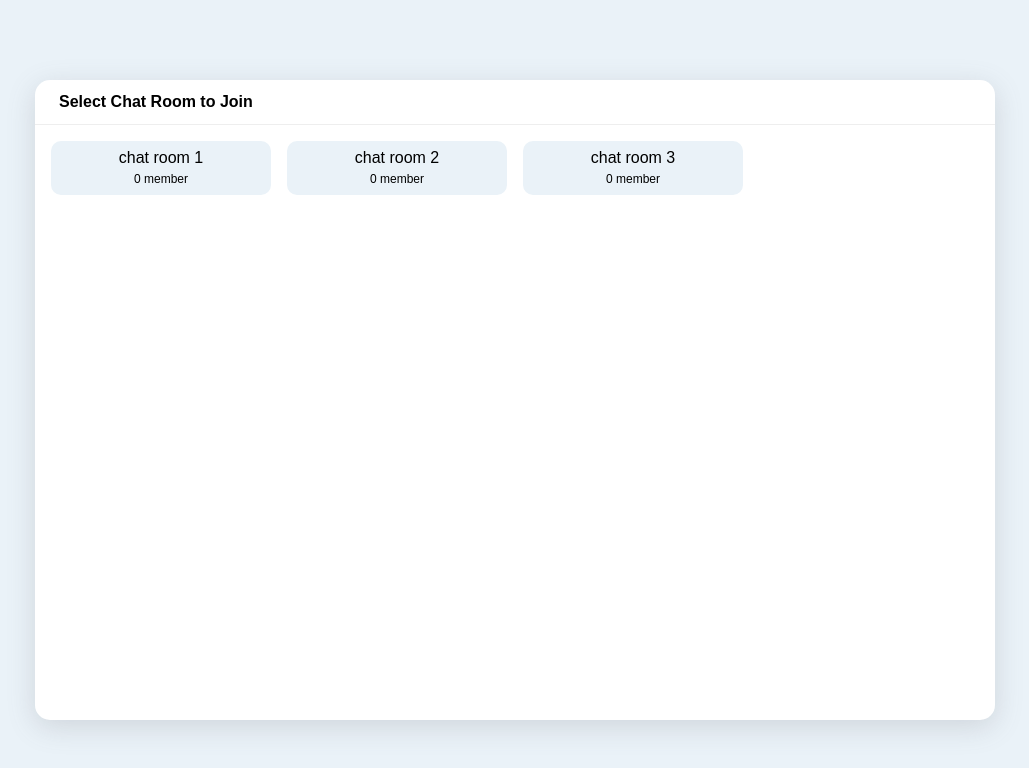
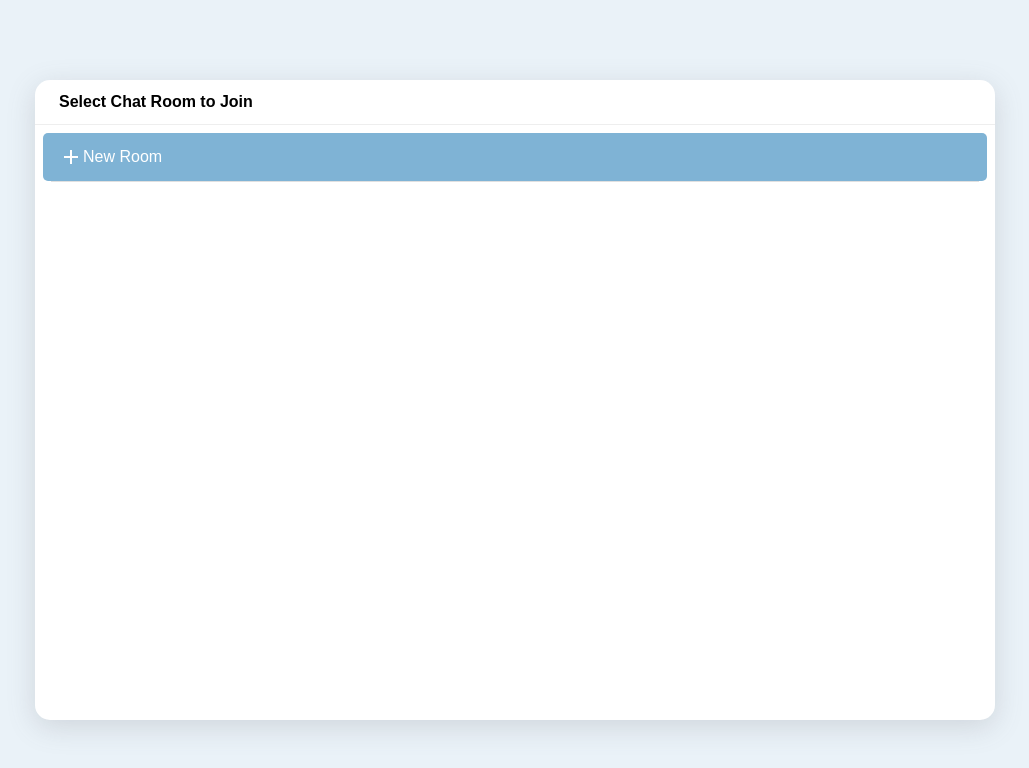
Before and after one commit to simicity/good-ol-chat-room, a React (Vite) app in the folder client/: page / in a window 1280 px wide. Shown: the top 768 px of the page, without its empty margins (125-1154 px from the left). Built offline with nearby package versions, Linux system fonts and the light colour scheme; a web font is replaced by a local one.

Commit message:
Add chat room creation

```diff
--- a/client/package.json
+++ b/client/package.json
@@ -12,6 +12,7 @@
   "dependencies": {
     "@emotion/react": "^11.11.0",
     "@emotion/styled": "^11.11.0",
+    "@mui/icons-material": "^5.11.16",
     "@mui/material": "^5.13.1",
     "@reduxjs/toolkit": "^1.9.5",
     "react": "^18.2.0",
--- a/client/src/components/AppHeader.tsx
+++ b/client/src/components/AppHeader.tsx
@@ -1,6 +1,8 @@
-import Box from '@mui/material/Box';
+import Stack from '@mui/material/Stack';
 import Typography from '@mui/material/Typography';
 import { useAppSelector } from '../slices/hooks';
+import { Link as RouterLink } from "react-router-dom";
+import Button from '@mui/material/Button';
 
 function AppHeader({ type }: { type: string }) {
   let title: string | undefined;
@@ -17,11 +19,16 @@ function AppHeader({ type }: { type: string }) {
   }
 
   return (
-    <Box sx={{ borderBottom: "1px solid #eee" }}>
+    <Stack direction="row" sx={{ justifyContent: "space-between", borderBottom: "1px solid #eee" }}>
       <Typography variant="subtitle1" component="h2" sx={{ fontWeight: "bold", m: 1, ml: 3 }}>
         {title}
       </Typography>
-    </Box>
+      {type === "inside-chatroom" && (
+        <Button component={RouterLink} to="/room" sx={{ mr: 3 }}>
+          Leave
+        </Button>
+      )}
+    </Stack>
   );
 }
 
--- a/client/src/components/entrance/ChatRoomCard.tsx
+++ /dev/null
@@ -1,42 +0,0 @@
-import { ChatRoomData } from '../../interfaces';
-import Box from '@mui/material/Box';
-import Typography from '@mui/material/Typography';
-import { useNavigate } from 'react-router-dom';
-import { useAppDispatch } from '../../slices/hooks';
-import { setRoom } from '../../slices/chatroom';
-import { ButtonBase } from '@mui/material';
-
-
-const style = {
-  backgroundColor: '#EAF2F8',
-  p: '5px 15px',
-  borderRadius: '10px',
-}
-
-function ChatRoomCard({ chatroom }: { chatroom: ChatRoomData }) {
-  const navigate = useNavigate();
-  const dispatch = useAppDispatch();
-  const roomsize = chatroom.members.length;
-
-  const handleClick = () => {
-    if(chatroom.name) {
-      dispatch(setRoom(chatroom.name));
-      navigate('/room/join/' + chatroom.name);
-    }
-  }
-
-  return (
-    <ButtonBase sx={{ display: "block", width: "100%" }}>
-      <Box sx={style} onClick={handleClick}>
-        <Typography variant="body1" component="p">
-          {chatroom.name}
-        </Typography>
-        <Typography variant="caption" component="p">
-          {roomsize + " member" + (roomsize > 1 ? "s" : "")}
-        </Typography>
-      </Box>
-    </ButtonBase>
-  )
-}
-
-export default ChatRoomCard;
--- a/client/src/components/ChatRoomJoinForm.tsx
+++ b/client/src/components/entrance/ChatRoomCreationForm.tsx
@@ -1,4 +1,4 @@
-import AppHeader from './AppHeader';
+import AppHeader from './../AppHeader';
 import Button from '@mui/material/Button';
 import Stack from '@mui/material/Stack';
 import Box from '@mui/material/Box';
@@ -6,9 +6,11 @@ import InputBase from '@mui/material/InputBase';
 import FormHelperText from '@mui/material/FormHelperText';
 import { useNavigate } from 'react-router-dom';
 import { useState } from 'react';
-import { useAppDispatch, useAppSelector } from '../slices/hooks';
-import { onConnect } from '../utils/socketHelper';
-import { connectUser } from '../slices/user';
+import { useAppDispatch } from '../../slices/hooks';
+import { onConnect } from '../../utils/socketHelper';
+import { connectUser } from '../../slices/user';
+import { addChatRoom } from '../../slices/chatrooms';
+import { setRoom } from '../../slices/chatroom';
 
 const style = {
   position: 'absolute',
@@ -22,23 +24,30 @@ const style = {
   backgroundColor: 'white',
 }
 
-function ChatRoomJoinForm() {
-  const [isButtonDisabled, setButtonDisabled] = useState(true);
-  const handleTextFieldChange = (event: React.ChangeEvent<HTMLInputElement>) => {
-    setButtonDisabled(event.target.value === "");
+function ChatRoomCreationForm() {
+  const [isChatRoomNameEmpty, setChatRoomNameEmpty] = useState(true);
+  const [isUsernameEmpty, setUsernameEmpty] = useState(true);
+  const handleChatRoomTextFieldChange = (event: React.ChangeEvent<HTMLInputElement>) => {
+    setChatRoomNameEmpty(event.target.value === "");
   };
+  const handleUsernameTextFieldChange = (event: React.ChangeEvent<HTMLInputElement>) => {
+    setUsernameEmpty(event.target.value === "");
+  };
+  const isButtonDisabled = isChatRoomNameEmpty || isUsernameEmpty;
   const navigate = useNavigate();
-  const chatroom = useAppSelector(state => state.chatroom.name);
   const dispatch = useAppDispatch();
 
   const handleSubmit = (event: React.FormEvent<HTMLFormElement>) => {
     event.preventDefault();
     const target = event.currentTarget;
+    const selectedChatRoom = target.chatroom.value;
     const selectedUsername = target.username.value;
-    if(selectedUsername && selectedUsername.length >= 3) {
+    if((selectedChatRoom && selectedChatRoom.length >= 3) && (selectedUsername && selectedUsername.length >= 3)) {
+      dispatch(addChatRoom(selectedChatRoom));
+      dispatch(setRoom(selectedChatRoom));
       onConnect(selectedUsername);
       dispatch(connectUser(selectedUsername));
-      navigate('/room/' + chatroom);
+      navigate('/room/' + selectedChatRoom);
     }
   };
 
@@ -47,12 +56,26 @@ function ChatRoomJoinForm() {
       <AppHeader type={"join-chatroom"} />
       <Box sx={{ p: 3 }}>
       <form onSubmit={handleSubmit}>
+        <FormHelperText sx={{ color: "black", ml: 1 }}>Chat Room Name</FormHelperText>
+        <InputBase
+          id="chatroom"
+          placeholder="What's the room name?"
+          size="small"
+          onChange={handleChatRoomTextFieldChange}
+          sx={{
+            backgroundColor: "#EBEDEF",
+            borderRadius: "10px",
+            width: "100%",
+            mb: 3,
+            p: 1,
+            }}
+          />
         <FormHelperText sx={{ color: "black", ml: 1 }}>Username</FormHelperText>
         <InputBase
           id="username"
           placeholder="What's your username?"
           size="small"
-          onChange={handleTextFieldChange}
+          onChange={handleUsernameTextFieldChange}
           sx={{
             backgroundColor: "#EBEDEF",
             borderRadius: "10px",
@@ -71,4 +94,4 @@ function ChatRoomJoinForm() {
   );
 }
 
-export default ChatRoomJoinForm;
+export default ChatRoomCreationForm;
--- /dev/null
+++ b/client/src/components/entrance/ChatRoomJoinForm.tsx
@@ -0,0 +1,74 @@
+import AppHeader from '../AppHeader';
+import Button from '@mui/material/Button';
+import Stack from '@mui/material/Stack';
+import Box from '@mui/material/Box';
+import InputBase from '@mui/material/InputBase';
+import FormHelperText from '@mui/material/FormHelperText';
+import { useNavigate } from 'react-router-dom';
+import { useState } from 'react';
+import { useAppDispatch, useAppSelector } from '../../slices/hooks';
+import { onConnect } from '../../utils/socketHelper';
+import { connectUser } from '../../slices/user';
+
+const style = {
+  position: 'absolute',
+  top: '50%',
+  left: '50%',
+  transform: 'translate(-50%, -50%)',
+  width: '350px',
+  height: '400px',
+  borderRadius: '15px',
+  boxShadow: 'rgba(100, 100, 111, 0.2) 0px 7px 29px 0px',
+  backgroundColor: 'white',
+}
+
+function ChatRoomJoinForm() {
+  const [isButtonDisabled, setButtonDisabled] = useState(true);
+  const handleTextFieldChange = (event: React.ChangeEvent<HTMLInputElement>) => {
+    setButtonDisabled(event.target.value === "");
+  };
+  const navigate = useNavigate();
+  const chatroom = useAppSelector(state => state.chatroom.name);
+  const dispatch = useAppDispatch();
+
+  const handleSubmit = (event: React.FormEvent<HTMLFormElement>) => {
+    event.preventDefault();
+    const target = event.currentTarget;
+    const selectedUsername = target.username.value;
+    if(selectedUsername && selectedUsername.length >= 3) {
+      onConnect(selectedUsername);
+      dispatch(connectUser(selectedUsername));
+      navigate('/room/' + chatroom);
+    }
+  };
+
+  return (
+    <Box sx={style}>
+      <AppHeader type={"join-chatroom"} />
+      <Box sx={{ p: 3 }}>
+      <form onSubmit={handleSubmit}>
+        <FormHelperText sx={{ color: "black", ml: 1 }}>Username</FormHelperText>
+        <InputBase
+          id="username"
+          placeholder="What's your username?"
+          size="small"
+          onChange={handleTextFieldChange}
+          sx={{
+            backgroundColor: "#EBEDEF",
+            borderRadius: "10px",
+            width: "100%",
+            mb: 3,
+            p: 1,
+            }}
+          />
+        <Stack spacing={1} direction="row" sx={{display: "flex", justifyContent: "center"}}>
+          <Button onClick={() => navigate("/room")}>Cancel</Button>
+          <Button type="submit" variant="contained" disabled={isButtonDisabled}>Join</Button>
+        </Stack>
+      </form>
+      </Box>
+    </Box>
+  );
+}
+
+export default ChatRoomJoinForm;
--- a/client/src/components/entrance/ChatRoomListBody.tsx
+++ b/client/src/components/entrance/ChatRoomListBody.tsx
@@ -1,28 +1,63 @@
-import Box from '@mui/material/Box';
-import Grid from '@mui/material/Grid';
-import ChatRoomCard from './ChatRoomCard';
+import * as React from 'react';
 import Typography from '@mui/material/Typography';
-import { useAppSelector } from '../../slices/hooks';
+import List from '@mui/material/List';
+import ListItemButton from '@mui/material/ListItemButton';
+import Divider from '@mui/material/Divider';
+import ListItemText from '@mui/material/ListItemText';
+import { useNavigate } from 'react-router-dom';
+import { useAppDispatch, useAppSelector } from '../../slices/hooks';
+import { setRoom } from '../../slices/chatroom';
+import { Link } from "react-router-dom";
+import AddIcon from '@mui/icons-material/Add';
 
 function ChatRoomListBody() {
   const chatrooms = useAppSelector(state => state.chatrooms);
+  const navigate = useNavigate();
+  const dispatch = useAppDispatch();
+
+  const handleClick = (chatroom: string | undefined) => {
+    if(chatroom) {
+      dispatch(setRoom(chatroom));
+      navigate('/room/join/' + chatroom);
+    } else {
+      navigate('/room/create');
+    }
+  }
 
   return (
-    <Box sx={{ m:2 }}>
-      <Grid container spacing={2}>
-      {chatrooms && chatrooms.length > 0 ? (
+    <List sx={{ width: "100%", height: "100%", overflow: "scroll" }}>
+      <Link to="/room/create" style={{ textDecoration: "none", color: "white" }}>
+        <ListItemButton sx={{ mr: 1, ml: 1, backgroundColor: "#7FB3D5", borderRadius: "5px" }}>
+          <AddIcon />
+          <ListItemText primary={"New Room"} />
+        </ListItemButton>
+      </Link>
+      <Divider variant="middle" component="li" />
+      {chatrooms && chatrooms.length > 0 && (
         chatrooms.map((chatroom, index) => (
-          <Grid item xs={12} sm={6} md={4} lg={3} key={index}>
-            <ChatRoomCard key={chatroom.name} chatroom={chatroom} />
-          </Grid>
+          <>
+            <ListItemButton key={index} alignItems="flex-start" onClick={() => {handleClick(chatroom.name);}} sx={{ mr: 1, ml: 1 }}>
+              <ListItemText
+                primary={chatroom.name}
+                secondary={
+                  <React.Fragment>
+                    <Typography
+                      sx={{ display: 'inline' }}
+                      component="span"
+                      variant="body2"
+                      color="text.primary"
+                    >
+                      {chatroom.members.length + (chatroom.members.length >= 2 ? " people are " : " person is " + "here right now." )}
+                    </Typography>
+                  </React.Fragment>
+                }
+              />
+            </ListItemButton>
+            <Divider variant="middle" component="li" />
+          </>
         ))
-      ) : (
-        <Typography component="div" variant="body1">
-          No Chat Room
-        </Typography>
       )}
-    </Grid>
-    </Box>
+    </List>
   )
 }
 
--- a/client/src/interfaces.ts
+++ b/client/src/interfaces.ts
@@ -6,7 +6,7 @@ export interface UserData {
 }
 
 export interface ChatRoomData {
-  name: string | undefined;
+  name?: string;
   members: UserData[];
 }
 
--- a/client/src/slices/chatrooms.ts
+++ b/client/src/slices/chatrooms.ts
@@ -4,17 +4,13 @@ import type { PayloadAction } from '@reduxjs/toolkit'
 
 const chatRoomsSlice = createSlice({
   name: 'chatrooms',
-  initialState: [
-    {name: "chat room 1", members: []},
-    {name: "chat room 2", members: []},
-    {name: "chat room 3", members: []},
-  ] as ChatRoomData[],
+  initialState: [] as ChatRoomData[],
   reducers: {
-    addChatRoom: (state, action: PayloadAction<ChatRoomData>) => {
-      state.push(action.payload)
+    addChatRoom: (state, action: PayloadAction<string>) => {
+      state.push({name: action.payload, members: []});
     },
-    removeChatRoom: (state, action: PayloadAction<ChatRoomData>) => {
-      state.filter((room: ChatRoomData) => room.name !== action.payload.name);
+    removeChatRoom: (state, action: PayloadAction<string>) => {
+      state.filter((room: ChatRoomData) => room.name !== action.payload);
     },
   },
 });
```
Also changed, not shown: client/src/App.tsx (+7 -2 lines), 1 other file (tests, documents, lock files or other folders).
